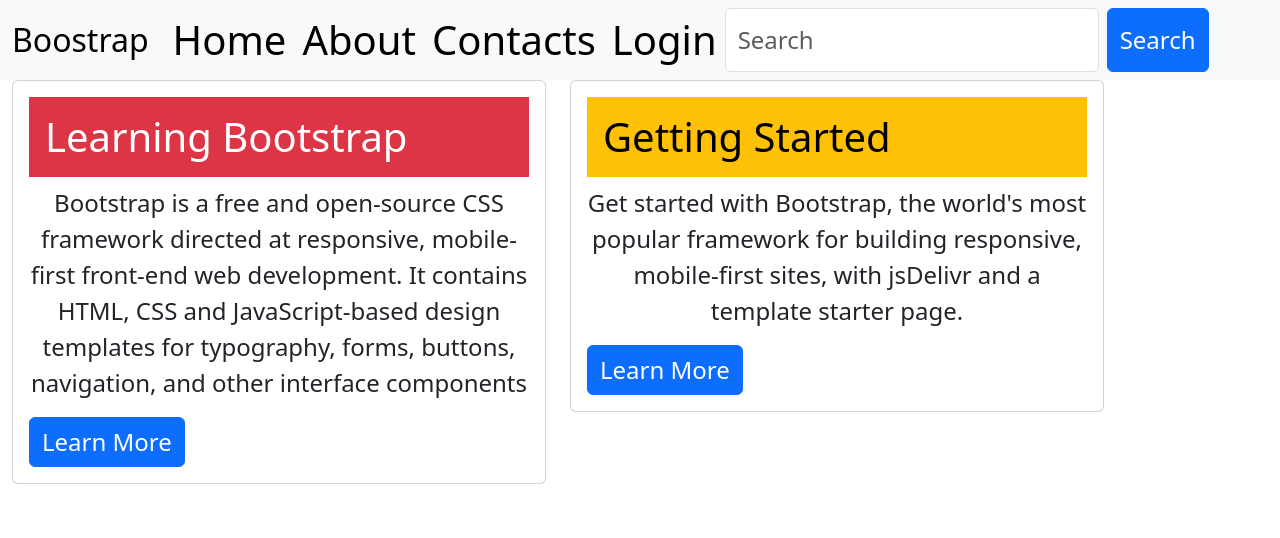
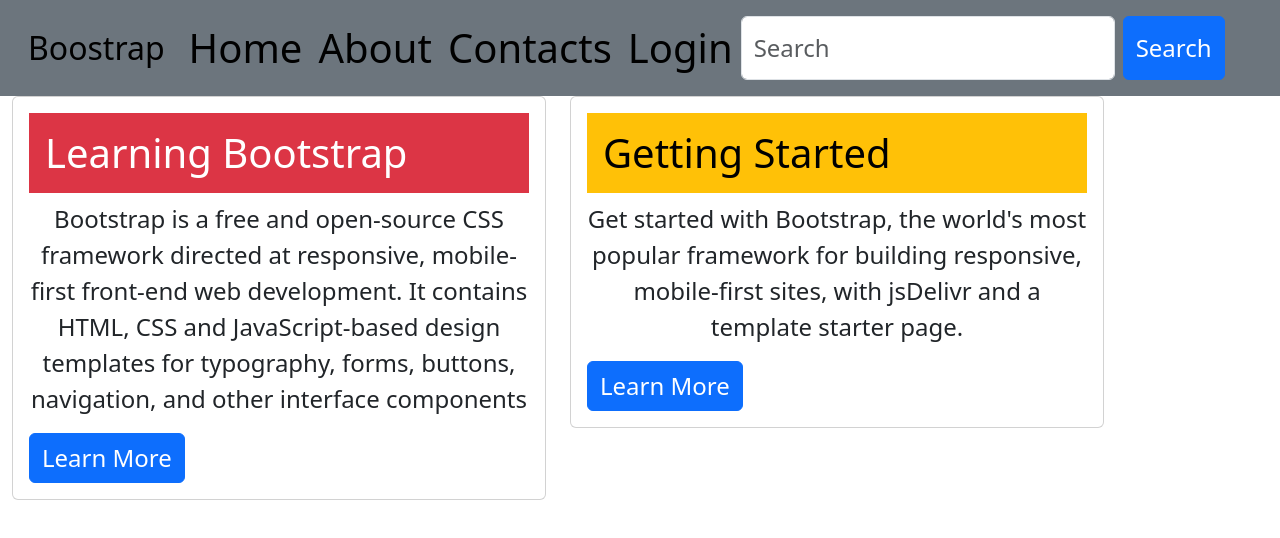
Before and after one commit to Taimmesia/boots, a plain HTML site: page index.html in a window 1280 px wide. Drawn offline with nearby package versions, Linux system fonts and the light colour scheme.

Commit message:
changed nav bar background color

```diff
--- a/index.html
+++ b/index.html
@@ -9,7 +9,7 @@
   </head>
   <header>
     <div>
-        <nav class="navbar navbar-expand-lg bg-body-tertiary">
+        <nav class="navbar navbar-expand-lg text-bg-secondary p-3">
   <div class="container-fluid">
     <a class="navbar-brand fs-2" href="#">Boostrap</a>
     <button class="navbar-toggler" type="button" data-bs-toggle="collapse" data-bs-target="#navbarSupportedContent" aria-controls="navbarSupportedContent" aria-expanded="false" aria-label="Toggle navigation">
```
